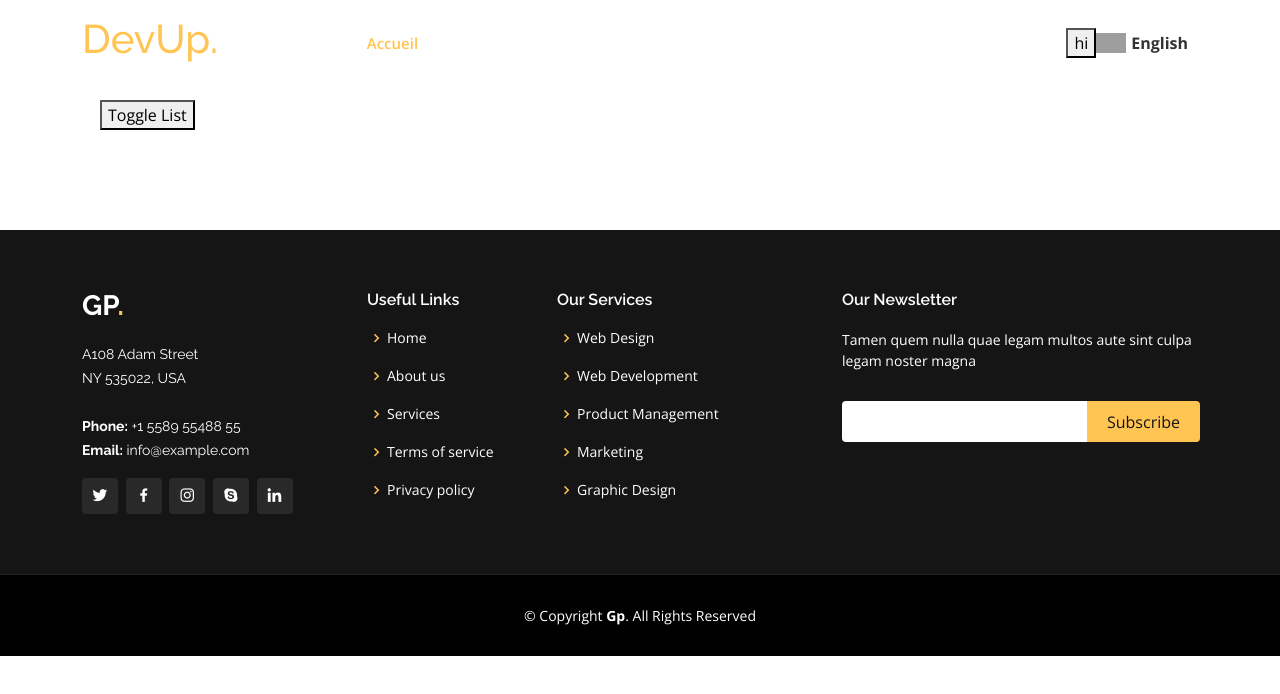
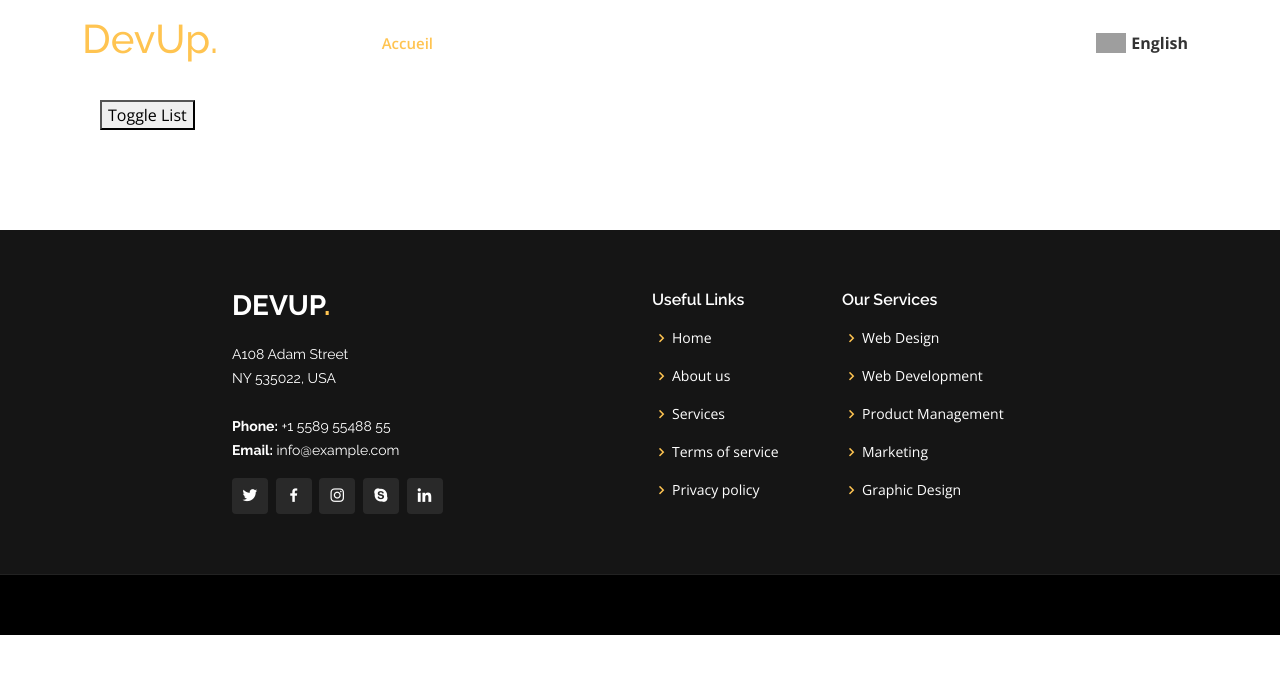
Before and after one commit to amineamdouni/testRepo, an Astro site: page /test in a window 1280 px wide. Built offline with nearby package versions, Linux system fonts and the light colour scheme; Astro itself is replaced by a stand-in of ours; grey boxes are pictures that could not be loaded; some icons are missing.

Commit message:
some design issues

```diff
--- a/public/assets/css/style.css
+++ b/public/assets/css/style.css
@@ -9,6 +9,8 @@
 /*--------------------------------------------------------------
 # General
 --------------------------------------------------------------*/
+
+
 
     .hi{padding: 100px;}
   .my-list {
@@ -1699,10 +1701,12 @@ section {
   background: #151515;
   border-bottom: 1px solid #222222;
   padding: 60px 0 30px 0;
+
 }
 
 #footer .footer-top .footer-info {
   margin-bottom: 30px;
+  margin-left : 150px
 }
 
 #footer .footer-top .footer-info h3 {
--- a/src/components/Footer.astro
+++ b/src/components/Footer.astro
@@ -6,11 +6,13 @@ const Lang =
 <footer id="footer">
     <div class="footer-top">
       <div class="container">
-        <div class="row">
 
-          <div class="col-lg-3 col-md-6">
+          <div class="row" >
+
+
+            <div class=" col-md-6">
               <div class="footer-info">
-              <h3>Gp<span>.</span></h3>
+                <h3>DevUp<span>.</span></h3>
                 <p>
                   A108 Adam Street <br>
                   NY 535022, USA<br><br>
@@ -49,22 +51,27 @@ const Lang =
               </ul>
             </div>
 
-          <div class="col-lg-4 col-md-6 footer-newsletter">
+            <!-- <div class="col-lg-4 col-md-6 footer-newsletter">
               <h4>Our Newsletter</h4>
               <p>Tamen quem nulla quae legam multos aute sint culpa legam noster magna</p>
               <form action="" method="post">
                 <input type="email" name="email"><input type="submit" value="Subscribe">
               </form>
 
+            </div> -->
+
           </div>
 
+
       </div>
-      </div>
+
+
+
     </div>
 
     <div class="container">
       <div class="copyright">
-        &copy; Copyright <strong><span>Gp</span></strong>. All Rights Reserved
+        <!-- &copy; Copyright <strong><span>Gp</span></strong>. All Rights Reserved -->
       </div>
 
     </div>
--- a/src/components/Language.jsx
+++ b/src/components/Language.jsx
@@ -18,11 +18,11 @@ console.log('fffff');
   return (
 
     <div className="language-switcher">
-        <button onClick={()=>{
+        {/* <button onClick={()=>{
         console.log('hi');
         setCurrentLanguage('english')
         setCurrentLanguageFlag('https://cdn.britannica.com/79/4479-050-6EF87027/flag-Stars-and-Stripes-May-1-1795.jpg')
-      }}>hi</button>
+      }}>hi</button> */}
     <a href="#" className="current-language toggle-btn" id="toggleBtn">
       <img src={currentLanguageFlag} alt="English flag"/>
       {currentLanguage}
```
Lines whose indentation alone changed are shown as unchanged.
